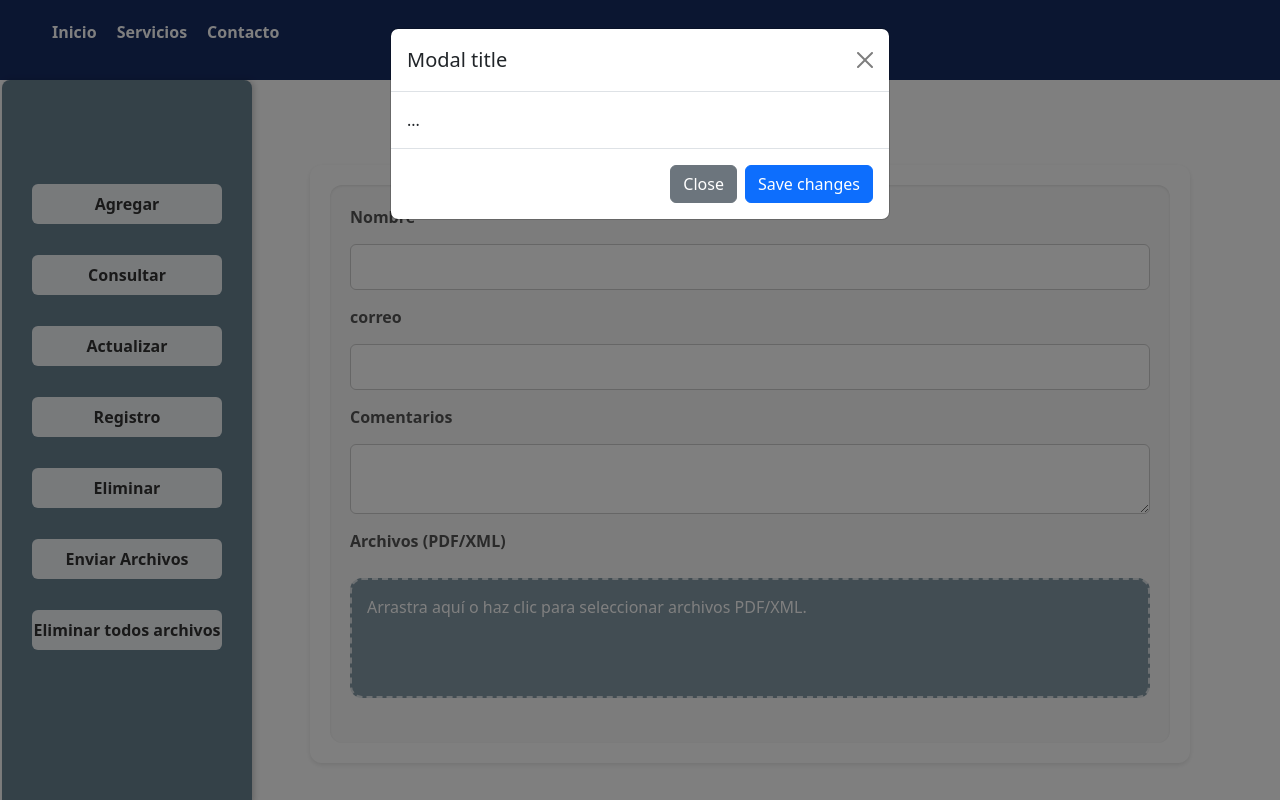
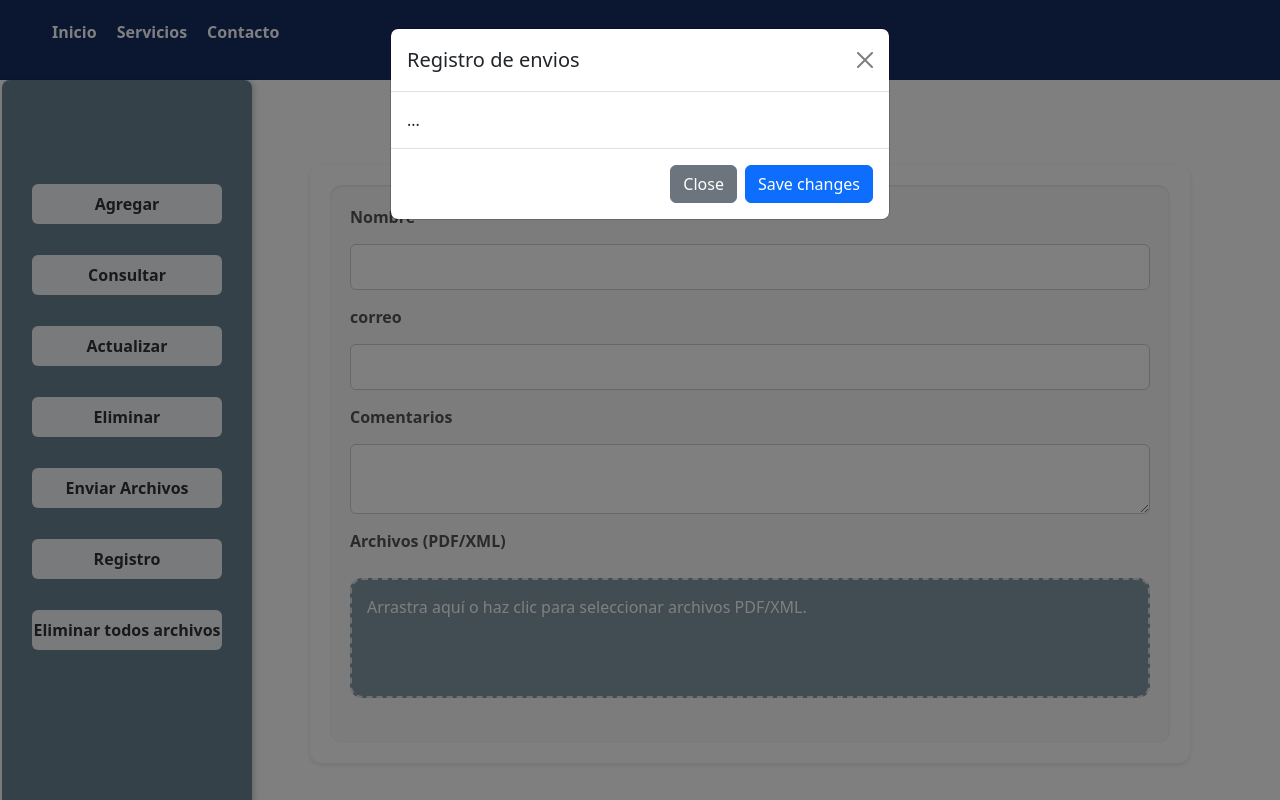
Before and after one commit to DanielCardenas199602/Proyecto_appCrud, a website: page public/index.html in a window 1280 px wide. Both pictures are taken after a click on the button "Registro". Shown: the top 800 px of the page. Drawn offline with nearby package versions, Linux system fonts and the light colour scheme.

Commit message:
modal fix registros

```diff
--- a/public/index.html
+++ b/public/index.html
@@ -76,14 +76,15 @@
             <button class="botones_db" id="BTN_agregar">Agregar</button>
             <button class="botones_db" id="BTN_consultar">Consultar</button>
             <button class="botones_db" id="BTN_actualizar">Actualizar</button>
-            <button type="button" class="botones_db  class="btn btn-primary"  data-bs-toggle="modal" data-bs-target="#exampleModal">
-            Registro
-            </button>
             <button class="botones_db" id="BTN_eliminar">Eliminar</button>
 
 
 
             <button class="botones_db" type="submit" id="envio">Enviar Archivos</button>
+            <button type="button" class="botones_db  class=" btn btn-primary" data-bs-toggle="modal"
+                data-bs-target="#exampleModal">
+                Registro
+            </button>
             <button class="botones_db" type="button" id="clear-all">Eliminar todos archivos</button>
 
 
@@ -101,7 +102,7 @@
         <div class="modal-dialog">
             <div class="modal-content">
                 <div class="modal-header">
-                    <h5 class="modal-title" id="exampleModalLabel">Modal title</h5>
+                    <h5 class="modal-title" id="exampleModalLabel">Registro de envios</h5>
                     <button type="button" class="btn-close" data-bs-dismiss="modal" aria-label="Close"></button>
                 </div>
                 <div class="modal-body">
```
